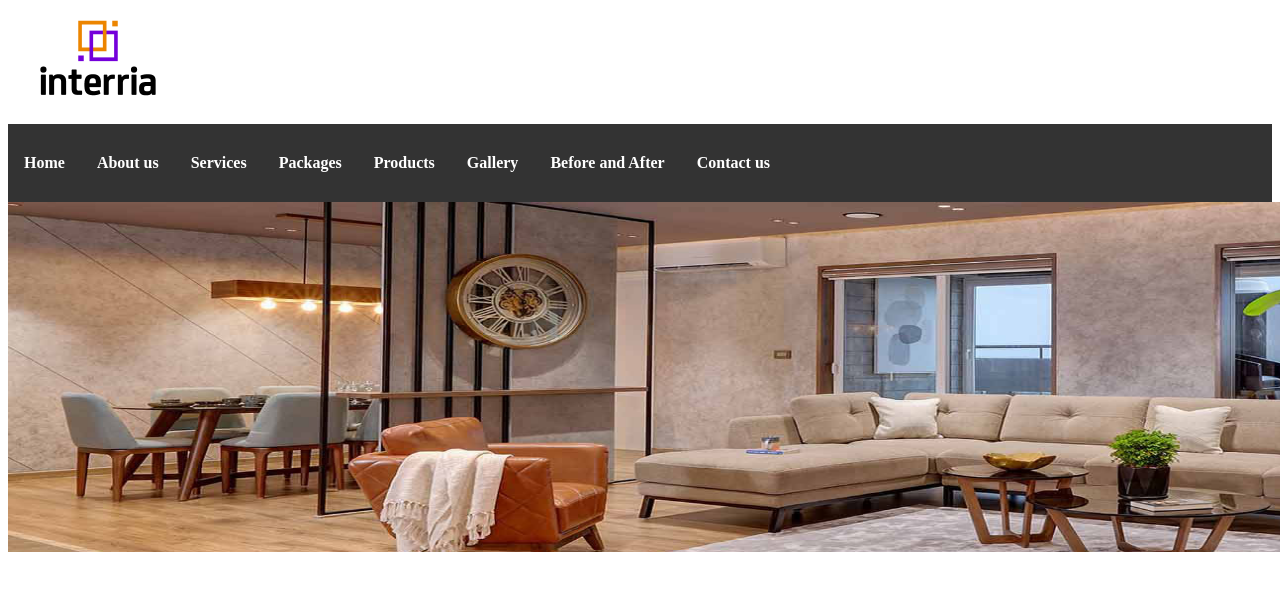
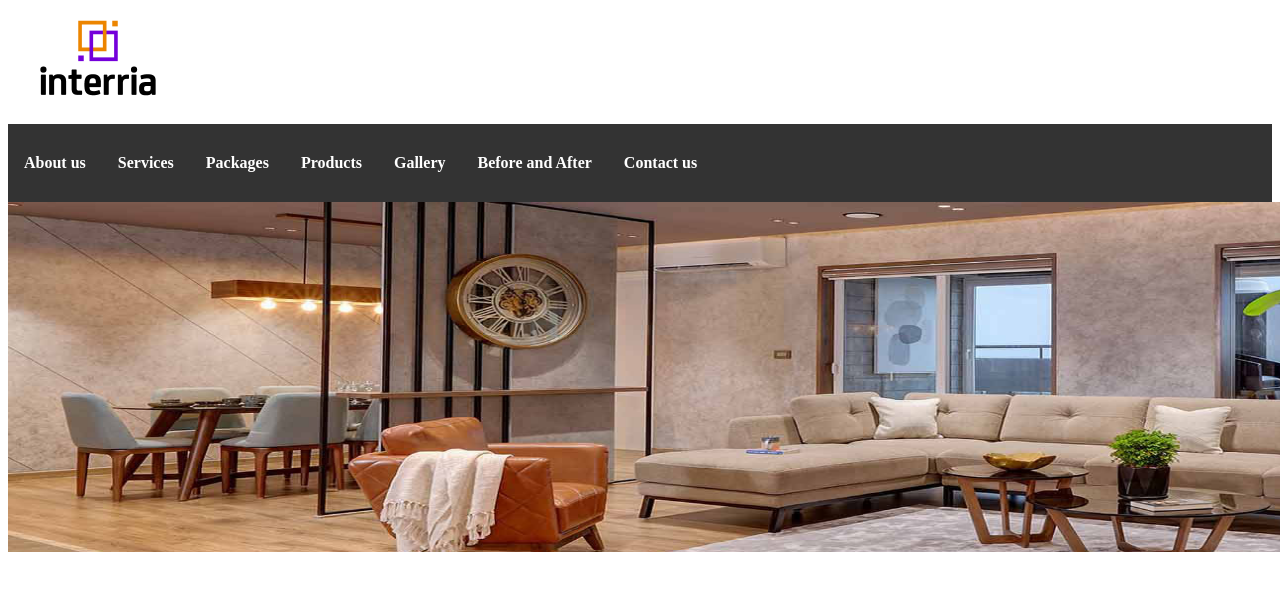
Before and after one commit to Abdulrahmans-11/Interia, a plain HTML site: page Contact-Us.html in a window 1280 px wide. Shown: the top 590 px of the page. Drawn offline with Linux system fonts and the light colour scheme.

Commit message:
Update Contact-Us.html

```diff
--- a/Contact-Us.html
+++ b/Contact-Us.html
@@ -49,16 +49,13 @@ li a:hover {
 </div>
 <ul>
 
-  <li><b><a href="index.html">Home</a> </li>  </b>
-
-    <li> <b><a href="about-us.html">About us</a> </li></b>
-    <li> <b><a href="services.html">Services</a> </li></b>
-
-    <li> <b><a href="Packages.html">Packages</a> </li></b>
-        <li><b><a href="Products.html">Products</a> </li></b>
-        <li><b><a href="Gallery.html">Gallery</a> </li> </b>
-        <li><b><a href="Before and after.html">Before and After</a> </li> </b>
-         <li> <b><a href="contact-us.html">Contact us</a> </li></b>
+   <li> <b><a href="about-us.html">About us</a></b>  </li>
+      <li> <b><a href="services.html">Services</a></b>  </li>
+      <li> <b><a href="Packages.html">Packages</a></b>  </li>
+          <li><b><a href="Products.html">Products</a></b>  </li>
+          <li><b><a href="Gallery.html">Gallery</a> </b> </li>
+          <li><b><a href="Before and after.html">Before and After</a></b>  </li>
+           <li> <b><a href="contact-us.html">Contact us</a> </b> </li>
 
           </ul>
 <img src="images/gallery-banner.jpg"  alt="fashion" width="1900" height="350">
```
